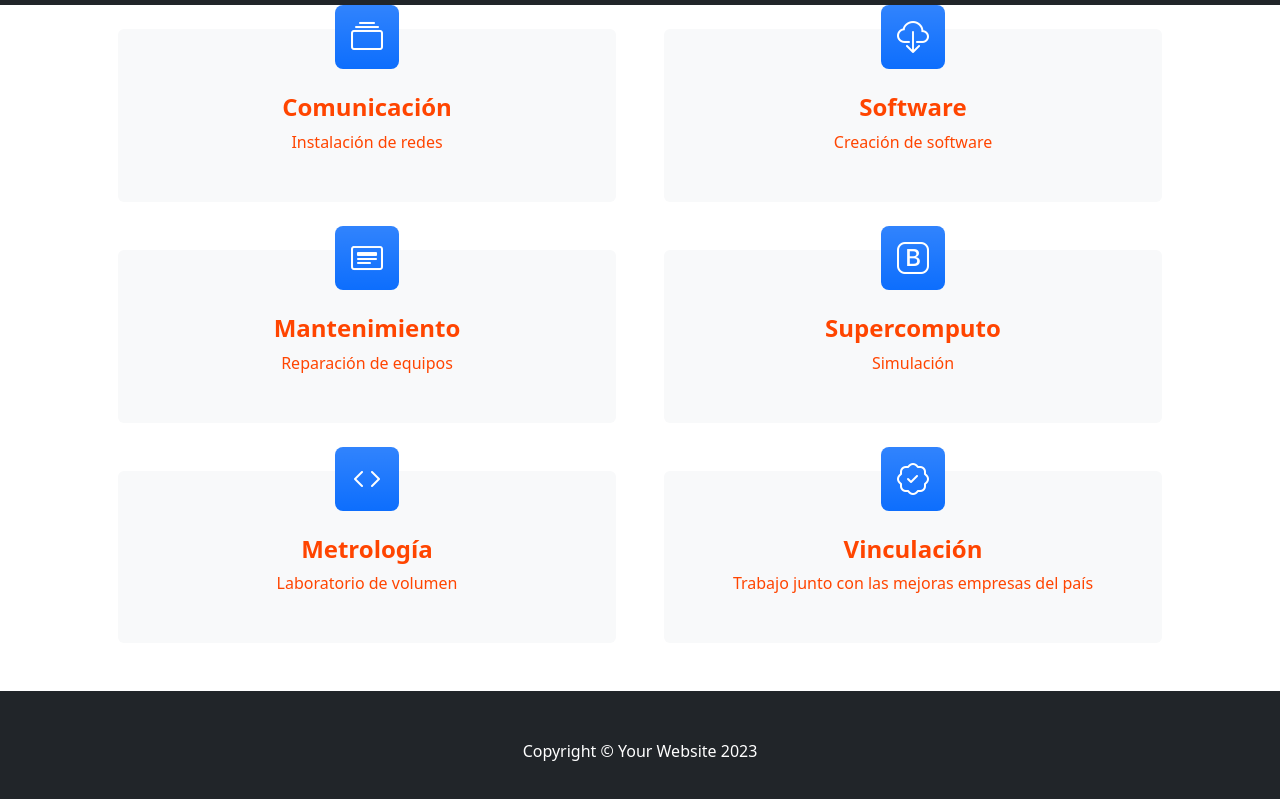
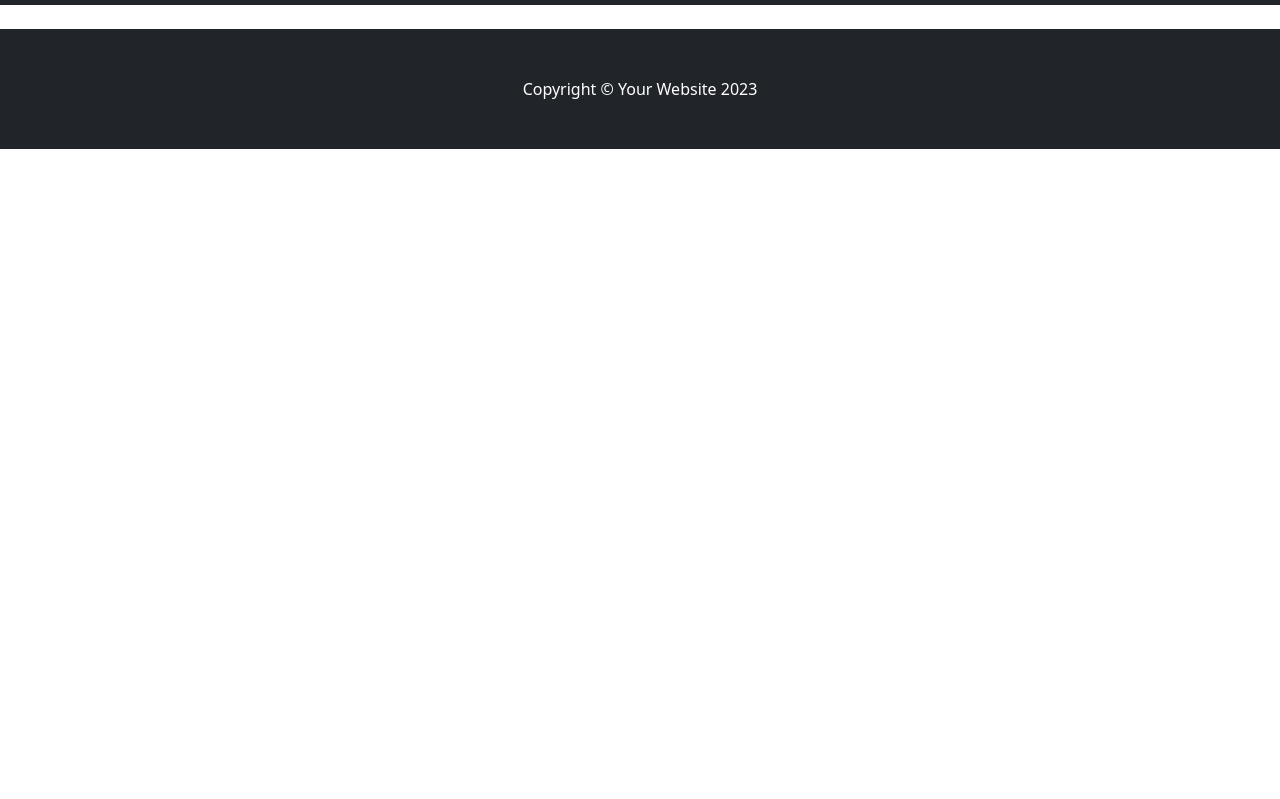
Before and after one commit to dwlince/cursogitv1, a plain HTML site: page index.html in a window 1280 px wide. Shown: the part 51-850 px from the top of the page. After the commit the page ends 800 px from the top, so only its background shows below. Drawn offline with nearby package versions, Linux system fonts and the light colour scheme.

Commit message:
modificacion mensaje commit 2

```diff
--- a/index.html
+++ b/index.html
@@ -32,65 +32,7 @@
 
         <!-- Page Content-->
         <section class="pt-4">
-            <div class="container px-lg-5">
-                <!-- Page Features-->
-                <div class="row gx-lg-5">
-                    <div class="col-lg-6 col-xxl-4 mb-5">
-                        <div class="card bg-light border-0 h-100">
-                            <div class="card-body text-center p-4 p-lg-5 pt-0 pt-lg-0">
-                                <div class="feature bg-primary bg-gradient text-white rounded-3 mb-4 mt-n4"><i class="bi bi-collection"></i></div>
-                                <h2 class="fs-4 fw-bold">Comunicación</h2>
-                                <p class="mb-0">Instalación de redes</p>
-                            </div>
-                        </div>
-                    </div>
-                    <div class="col-lg-6 col-xxl-4 mb-5">
-                        <div class="card bg-light border-0 h-100">
-                            <div class="card-body text-center p-4 p-lg-5 pt-0 pt-lg-0">
-                                <div class="feature bg-primary bg-gradient text-white rounded-3 mb-4 mt-n4"><i class="bi bi-cloud-download"></i></div>
-                                <h2 class="fs-4 fw-bold">Software</h2>
-                                <p class="mb-0">Creación de software</p>
-                            </div>
-                        </div>
-                    </div>
-                    <div class="col-lg-6 col-xxl-4 mb-5">
-                        <div class="card bg-light border-0 h-100">
-                            <div class="card-body text-center p-4 p-lg-5 pt-0 pt-lg-0">
-                                <div class="feature bg-primary bg-gradient text-white rounded-3 mb-4 mt-n4"><i class="bi bi-card-heading"></i></div>
-                                <h2 class="fs-4 fw-bold">Mantenimiento</h2>
-                                <p class="mb-0">Reparación de equipos</p>
-                            </div>
-                        </div>
-                    </div>
-                    <div class="col-lg-6 col-xxl-4 mb-5">
-                        <div class="card bg-light border-0 h-100">
-                            <div class="card-body text-center p-4 p-lg-5 pt-0 pt-lg-0">
-                                <div class="feature bg-primary bg-gradient text-white rounded-3 mb-4 mt-n4"><i class="bi bi-bootstrap"></i></div>
-                                <h2 class="fs-4 fw-bold">Supercomputo</h2>
-                                <p class="mb-0">Simulación</p>
-                            </div>
-                        </div>
-                    </div>
-                    <div class="col-lg-6 col-xxl-4 mb-5">
-                        <div class="card bg-light border-0 h-100">
-                            <div class="card-body text-center p-4 p-lg-5 pt-0 pt-lg-0">
-                                <div class="feature bg-primary bg-gradient text-white rounded-3 mb-4 mt-n4"><i class="bi bi-code"></i></div>
-                                <h2 class="fs-4 fw-bold">Metrología</h2>
-                                <p class="mb-0">Laboratorio de volumen</p>
-                            </div>
-                        </div>
-                    </div>
-                    <div class="col-lg-6 col-xxl-4 mb-5">
-                        <div class="card bg-light border-0 h-100">
-                            <div class="card-body text-center p-4 p-lg-5 pt-0 pt-lg-0">
-                                <div class="feature bg-primary bg-gradient text-white rounded-3 mb-4 mt-n4"><i class="bi bi-patch-check"></i></div>
-                                <h2 class="fs-4 fw-bold">Vinculación</h2>
-                                <p class="mb-0">Trabajo junto con las mejoras empresas del país</p>
-                            </div>
-                        </div>
-                    </div>
-                </div>
-            </div>
+
         </section>
         <!-- Footer-->
         <footer class="py-5 bg-dark">
```
